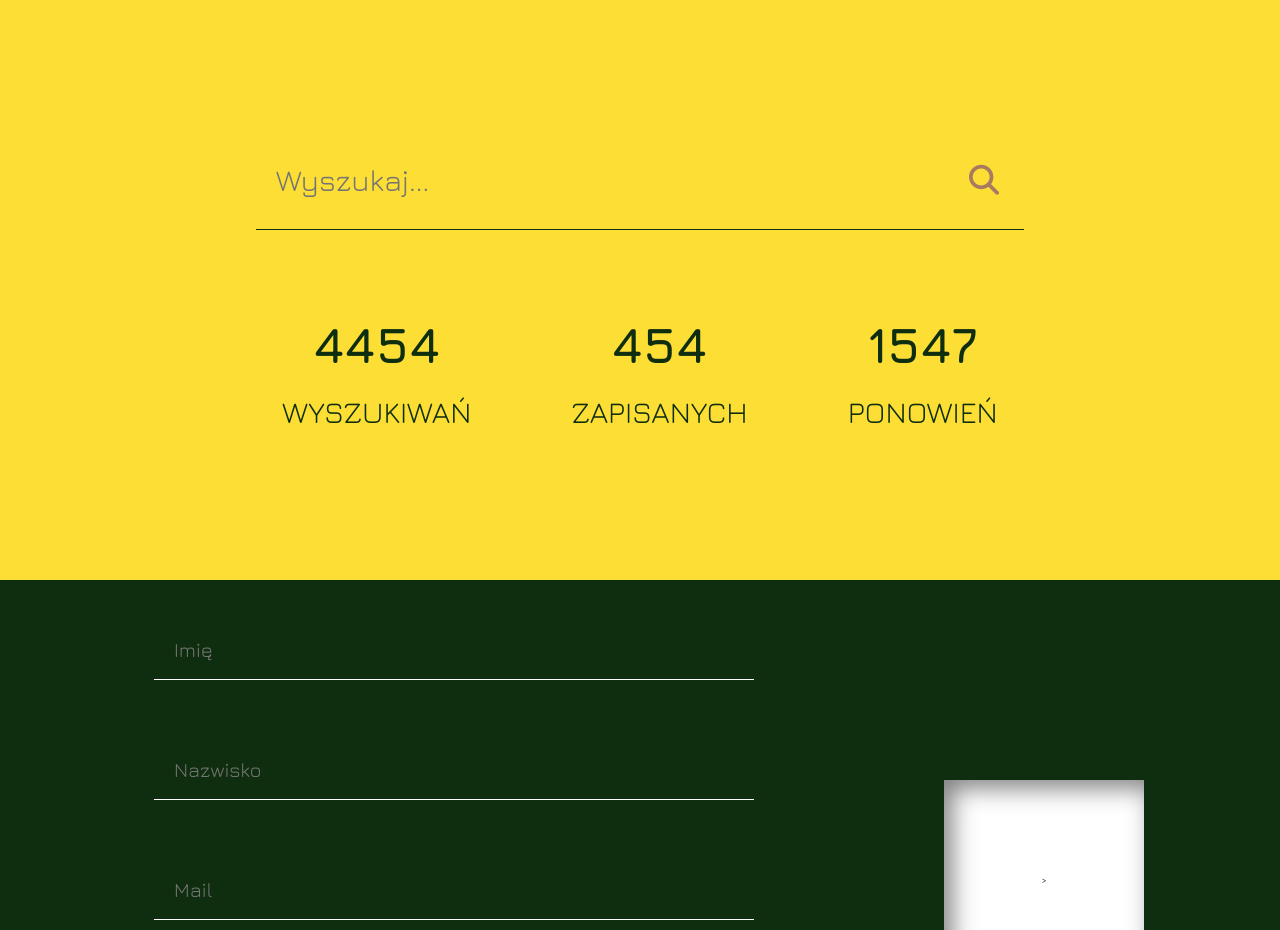
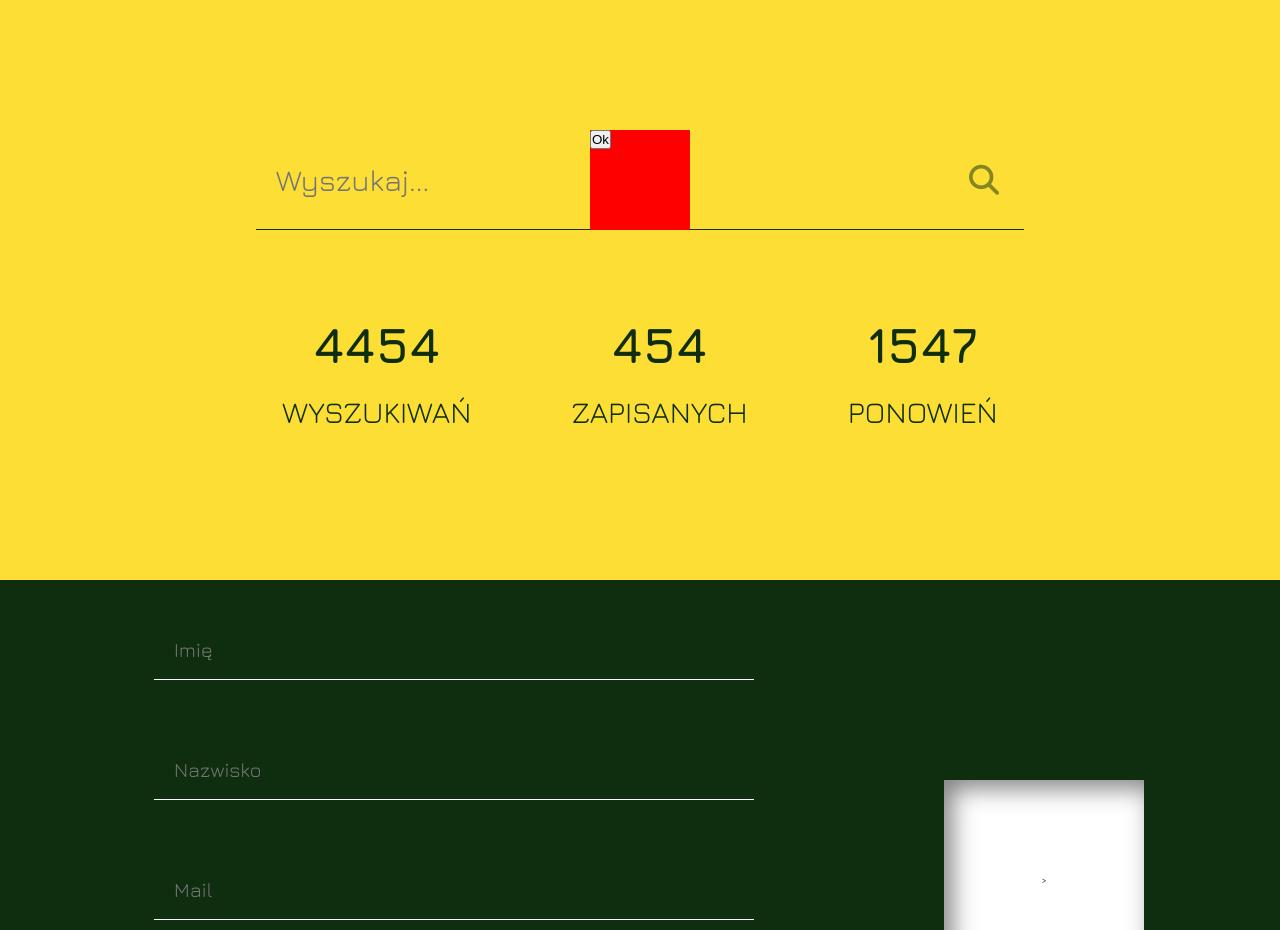
Before and after one commit to BuszujacyWPszenzycie/BeEco_layoutForNode, a plain HTML site: page index.html in a window 1280 px wide. Shown: the part 1820-2750 px from the top of the page. Drawn offline with nearby package versions, Linux system fonts and the light colour scheme; some icons are missing.

Commit message:
before search modal

```diff
--- a/index.html
+++ b/index.html
@@ -22,6 +22,7 @@
 </head>
 
 <body>
+  <div class="body__shadow"></div>
 
   <header class="header">
 
@@ -95,7 +96,7 @@
         </div>
 
         <div class="login__buttonsWrapper">
-          <button class="login__button">Zaloguj</button>
+          <a href="/user.html" class="login__button--link"><button class="login__button">Zaloguj</button></a>
         </div>
 
         <div class="login__createAccountWrapper">
@@ -182,6 +183,12 @@
           <p class="search__text">ponowień</p>
         </div>
       </div>
+
+      <dialog open>
+        <form method="dialog" class="browser__results">
+          <button>Ok</button>
+        </form>
+      </dialog>
     </section>
 
     <section class="section contact" id="contact">
--- a/sass/main.scss
+++ b/sass/main.scss
@@ -19,7 +19,9 @@ body {
 	font-family: 'Jura', sans-serif;
 	background-color: $white;
 	overflow-x: hidden;
+	position: relative;
 }
+
 // SECTION
 
 // HEADER
@@ -277,6 +279,7 @@ body {
 		right: 10px;
 		transform: translate(-50%, -50%);
 		font-size: 3rem;
+		color: $dark-green;
 		opacity: 0.5;
 		&:focus {
 			outline: none;
@@ -659,6 +662,10 @@ dialog {
 		cursor: pointer;
 		transition: background-color 0.4s, border 0.4s, box-shadow 0.4s, color 0.4s;
 
+		&--link {
+			text-decoration: none;
+		}
+
 		&:hover {
 			background-color: $dark-green;
 			border: 3px solid $yellow;
@@ -764,3 +771,13 @@ dialog::backdrop {
 		box-shadow: 8px 8px 24px 0px rgba(0, 0, 0, 0.4);
 	}
 }
+
+// SEARCH --> RESULTS
+
+.browser {
+	&__results {
+		width: 100px;
+		height: 100px;
+		background-color: red;
+	}
+}
```
Also changed, not shown: public/css/main.css, user.html (added), 1 other file.
